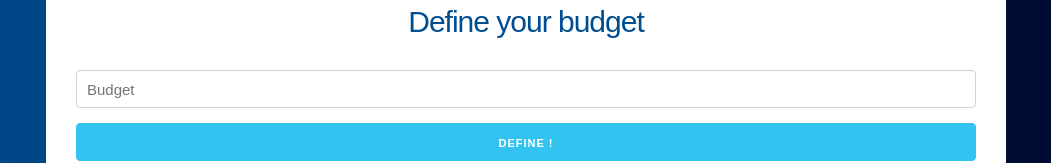
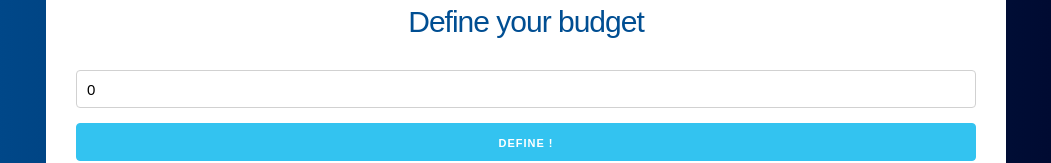
Before and after one commit to Sergio99778/budget, a React (Create React App) app: page / in a window 1280 px wide. Shown: the part 135-298 px from the top of the page, without its empty margins (114-1165 px from the left). Built offline with nearby package versions, Linux system fonts and the light colour scheme.

Commit message:
Adding handleChange to Question.js

```diff
--- a/src/components/Question.js
+++ b/src/components/Question.js
@@ -1,11 +1,19 @@
-import React, { Fragment } from 'react';
+import React, { Fragment, useState } from 'react';
 
 const Question = () => {
+  //Budget quantity
+  const [budget, setBudget] = useState(0);
+
+  //handleChange
+  const handleChange = (e) => {
+    setBudget(parseInt(e.target.value));
+  };
+
   return (
-    <Fragment className="Container">
+    <Fragment>
       <h2>Define your budget</h2>
       <form action="">
-        <input type="number" className="u-full-width" placeholder="Budget" />
+        <input onChange={handleChange} type="number" className="u-full-width" placeholder="Budget" value={budget} />
         <button className="button-primary u-full-width" type="submit">
           Define !
         </button>
```
